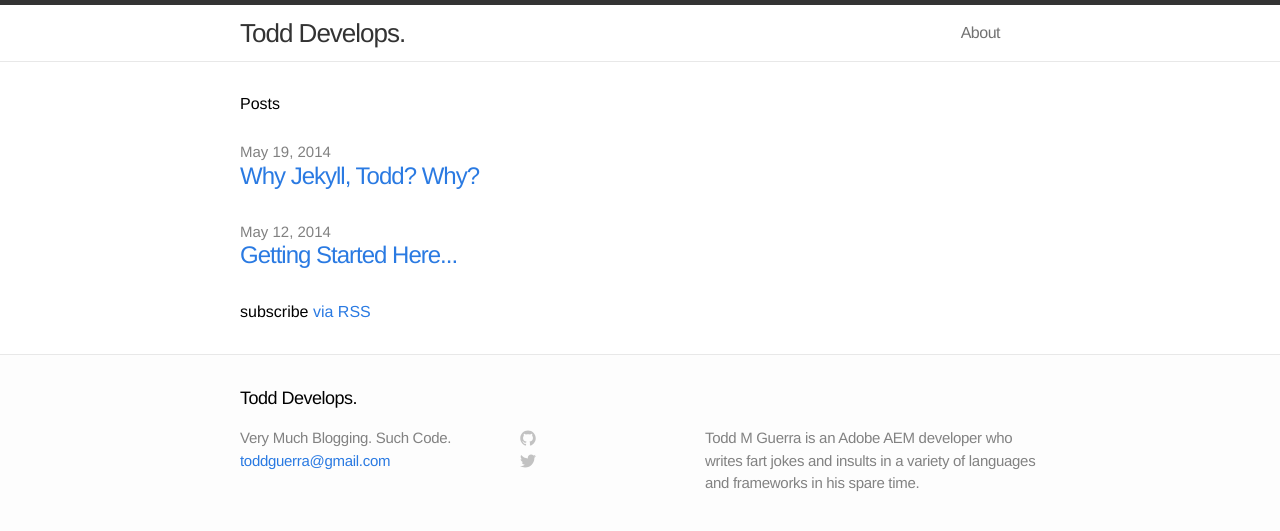
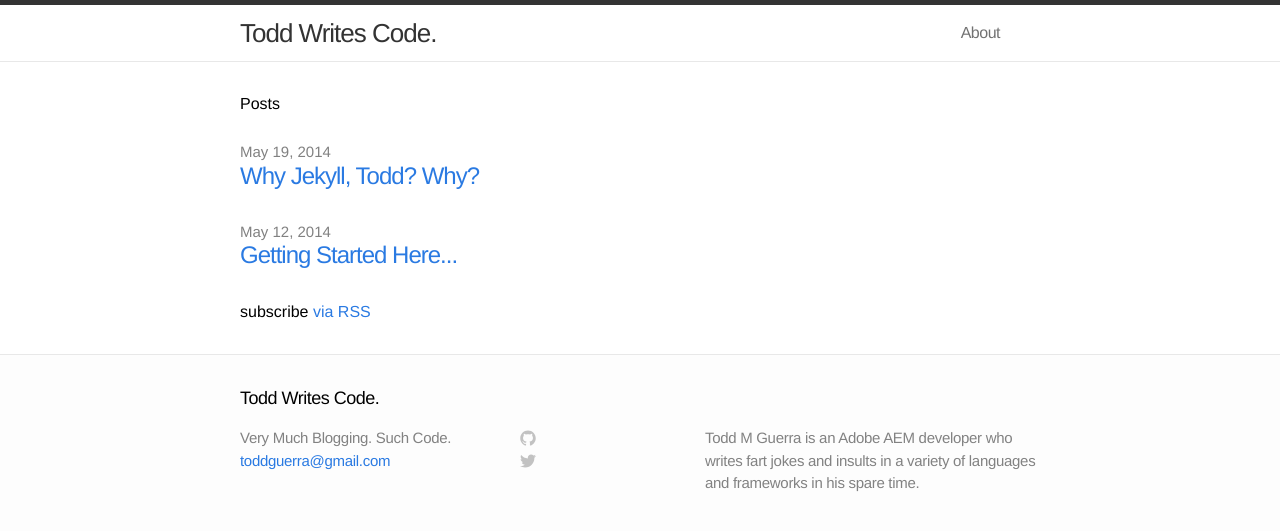
Before and after one commit to gutsy/gutsy.github.io, a Jekyll site: the page built from index.html, in a window 1280 px wide. Shown: the top 531 px of the page. Built offline with Jekyll 4.4.1, drawn with Linux system fonts in a browser that asks for light colours.

Commit message:
some changes to config

```diff
--- a/_config.yml
+++ b/_config.yml
@@ -1,5 +1,5 @@
 # Site settings
-name: Todd Develops.
+name: Todd Writes Code.
 title: Very Much Blogging. Such Code.
 email: toddguerra@gmail.com
 description: "Todd M Guerra is an Adobe AEM developer who writes fart jokes and insults in a variety of languages and frameworks in his spare time."
```
